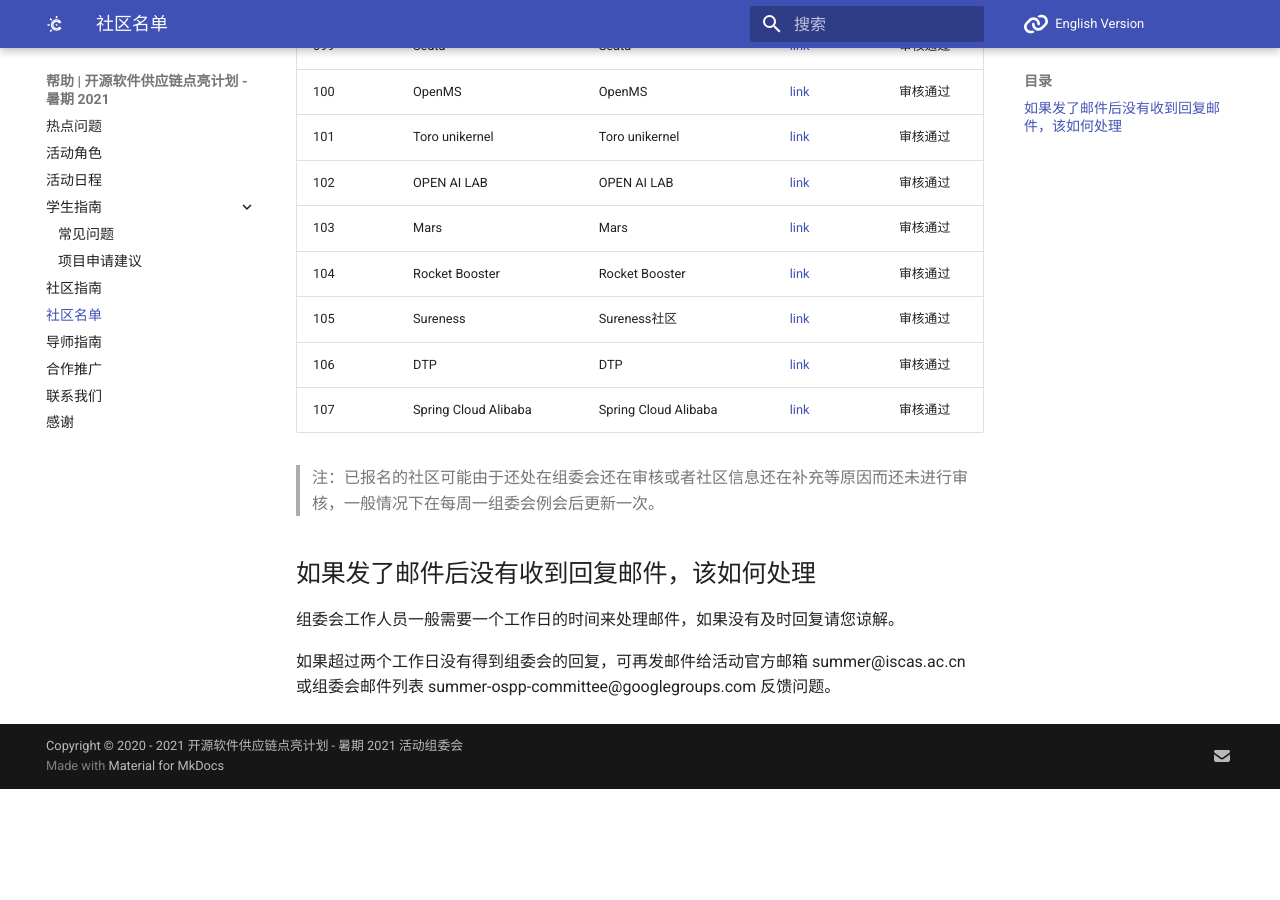
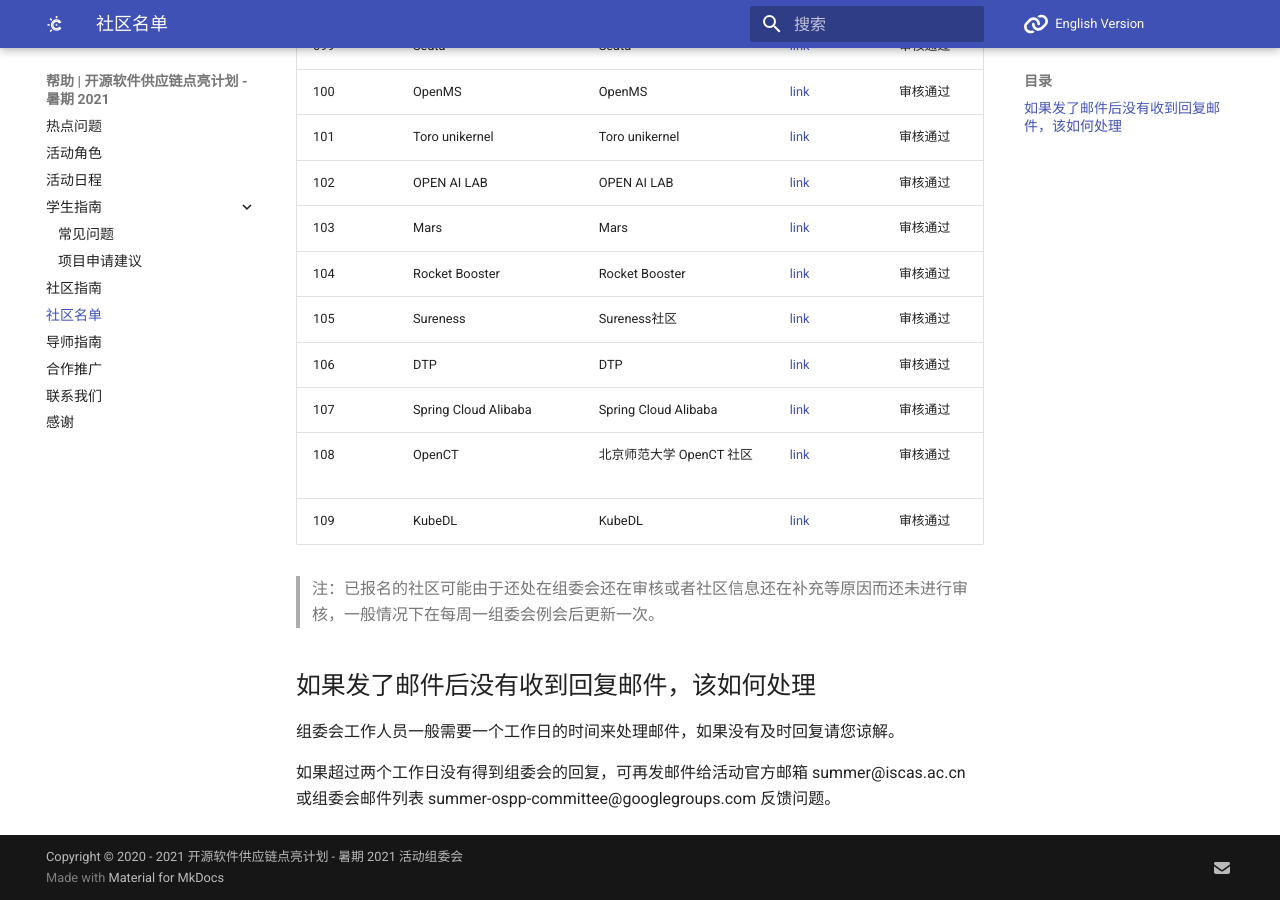
Before and after one commit to summer-ospp/help, an MkDocs documentation site: the page built from docs/communities-list.md, in a window 1280 px wide and 900 px high, scrolled down 5222 px. Built offline with MkDocs 1.6.1 and Material for MkDocs 9.7.7, drawn with Linux system fonts in a browser that asks for light colours; comment, search, counter and statistics services are not loaded; before the commit the page ends 6011 px from its top, so only the background shows below that.

Commit message:
Update communities-list.md

```diff
--- a/docs/communities-list.md
+++ b/docs/communities-list.md
@@ -113,6 +113,8 @@
 | 105  | Sureness                | Sureness社区                    | [link]( https://su.usthe.com/)                                     | 审核通过    |
 | 106  | DTP                     | DTP                             | [link]( https://star-tsinghua.github.io/DTP/)                      | 审核通过    |
 | 107  | Spring Cloud Alibaba    | Spring Cloud Alibaba            | [link]( https://github.com/alibaba/spring-cloud-alibaba)           | 审核通过    |
+| 108  | OpenCT                  | 北京师范大学 OpenCT 社区         | [link]( https://open-ct.com/landing)                               | 审核通过    |
+| 109  | KubeDL                  | KubeDL                          | [link]( https://kubedl.io/)                                        | 审核通过    |
 
 
 > 注：已报名的社区可能由于还处在组委会还在审核或者社区信息还在补充等原因而还未进行审核，一般情况下在每周一组委会例会后更新一次。
```
